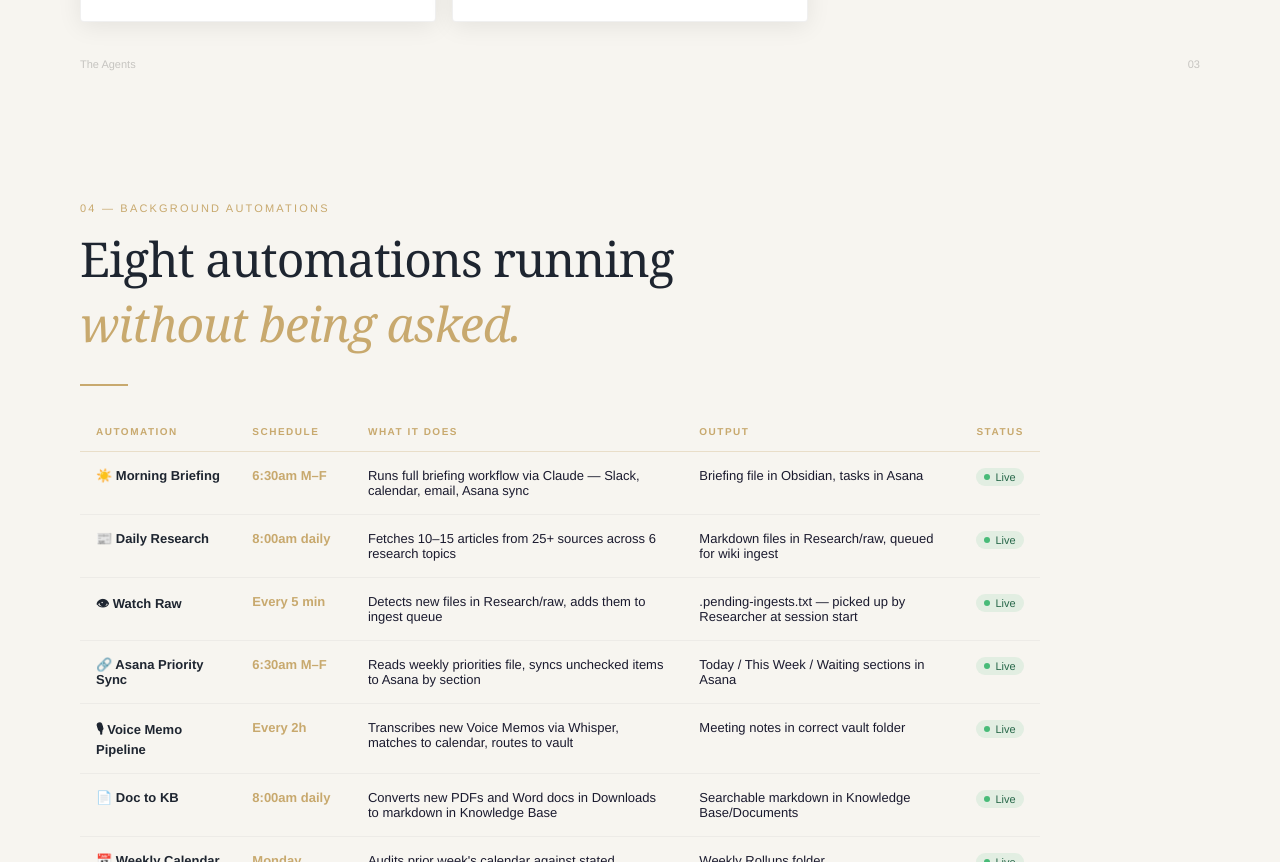
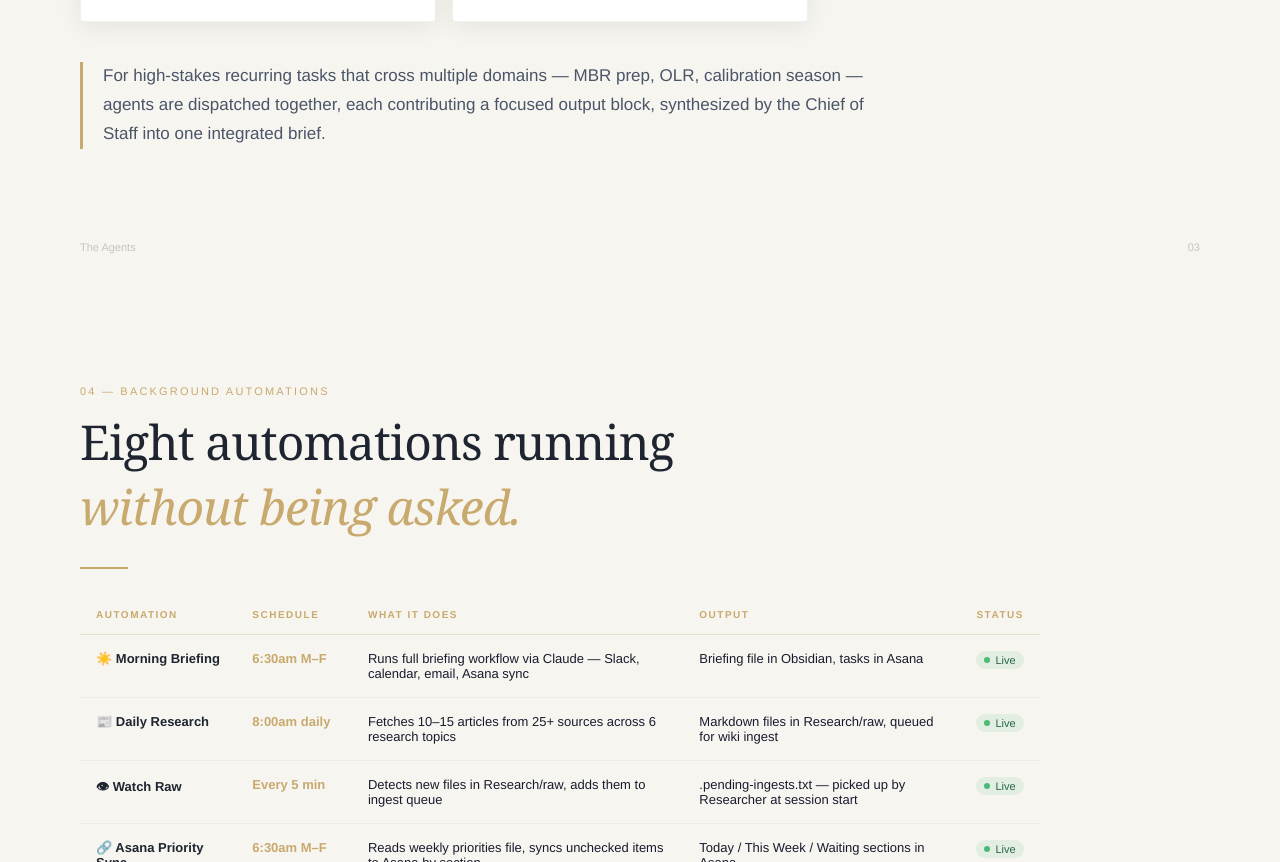
Before and after one commit to almudenacapell-oss/ai-chief-of-staff, a plain HTML site: page index.html in a window 1280 px wide. Shown: the part 4329-5191 px from the top of the page. Drawn offline with Linux system fonts and the light colour scheme.

Commit message:
Add swarm dispatch note to Agents slide

```diff
--- a/index.html
+++ b/index.html
@@ -945,6 +945,11 @@
     </div>
 
   </div>
+
+  <div class="slide-lead" style="margin-top: 40px; max-width: 800px;">
+    For high-stakes recurring tasks that cross multiple domains — MBR prep, OLR, calibration season — agents are dispatched together, each contributing a focused output block, synthesized by the Chief of Staff into one integrated brief.
+  </div>
+
   <div class="slide-footer light">
     <span>The Agents</span>
     <span>03</span>
```
